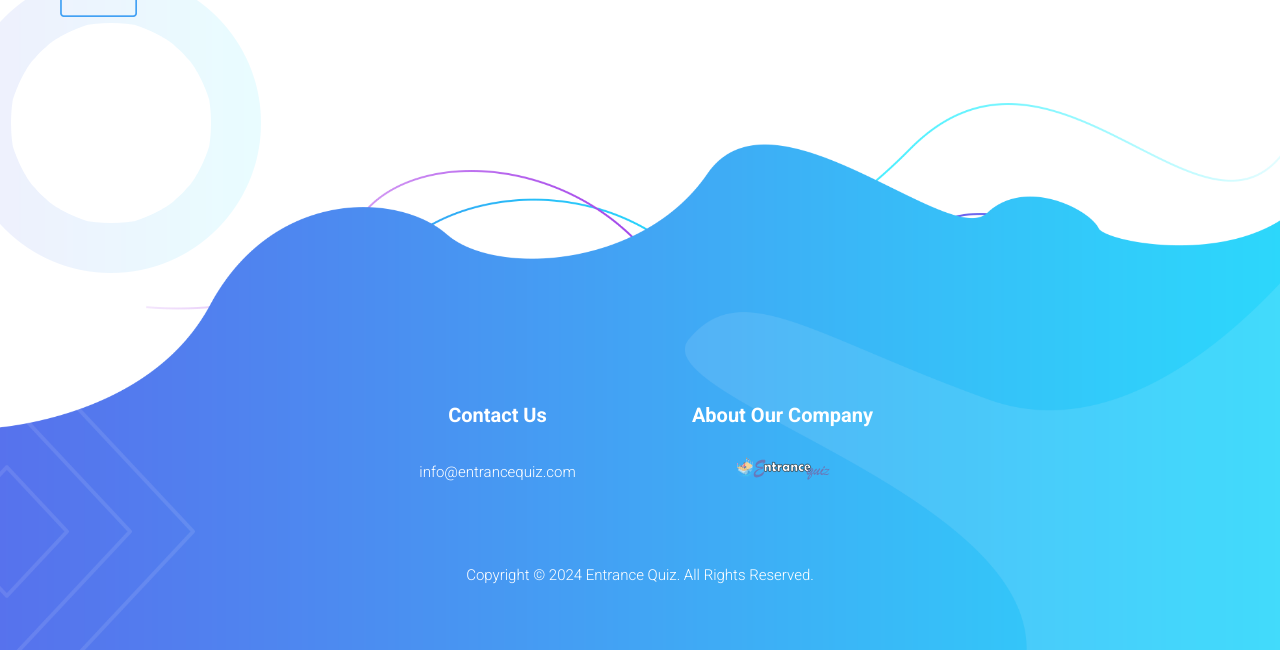
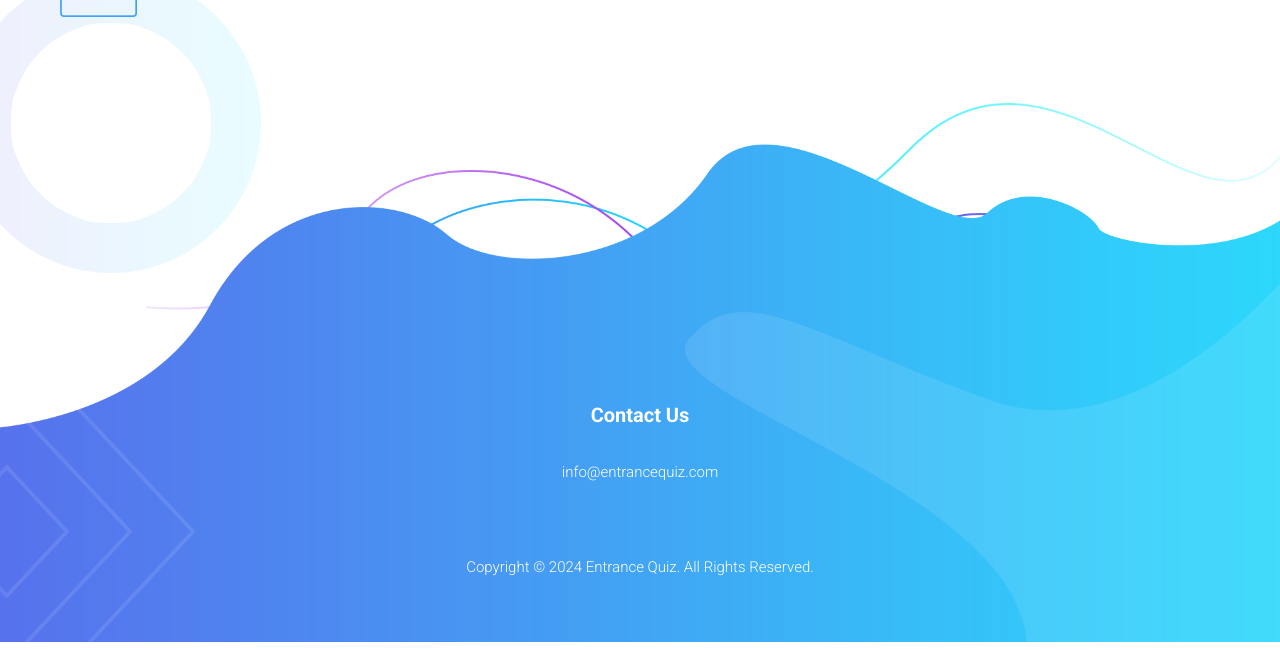
Before and after one commit to Rifat977/quiz, a Django app: page /feedback/ in a window 1280 px wide. Shown: the part 477-1127 px from the top of the page. Run offline with Django 4.2, Linux system fonts and the light colour scheme; some libraries are stand-ins or nearby versions.

Commit message:
design fix

```diff
--- a/templates/partials/footer.html
+++ b/templates/partials/footer.html
@@ -15,14 +15,6 @@
         </div>
         <div class="col-lg-3">
           <div class="footer-widget">
-            <h4>About Our Company</h4>
-            <div class="logo">
-              <img src="{% static 'logo/logo.svg' %}" alt="">
-            </div>
-          </div>
-        </div>
-        <div class="col-lg-3">
-          <div class="footer-widget">
 
           </div>
         </div>
```
